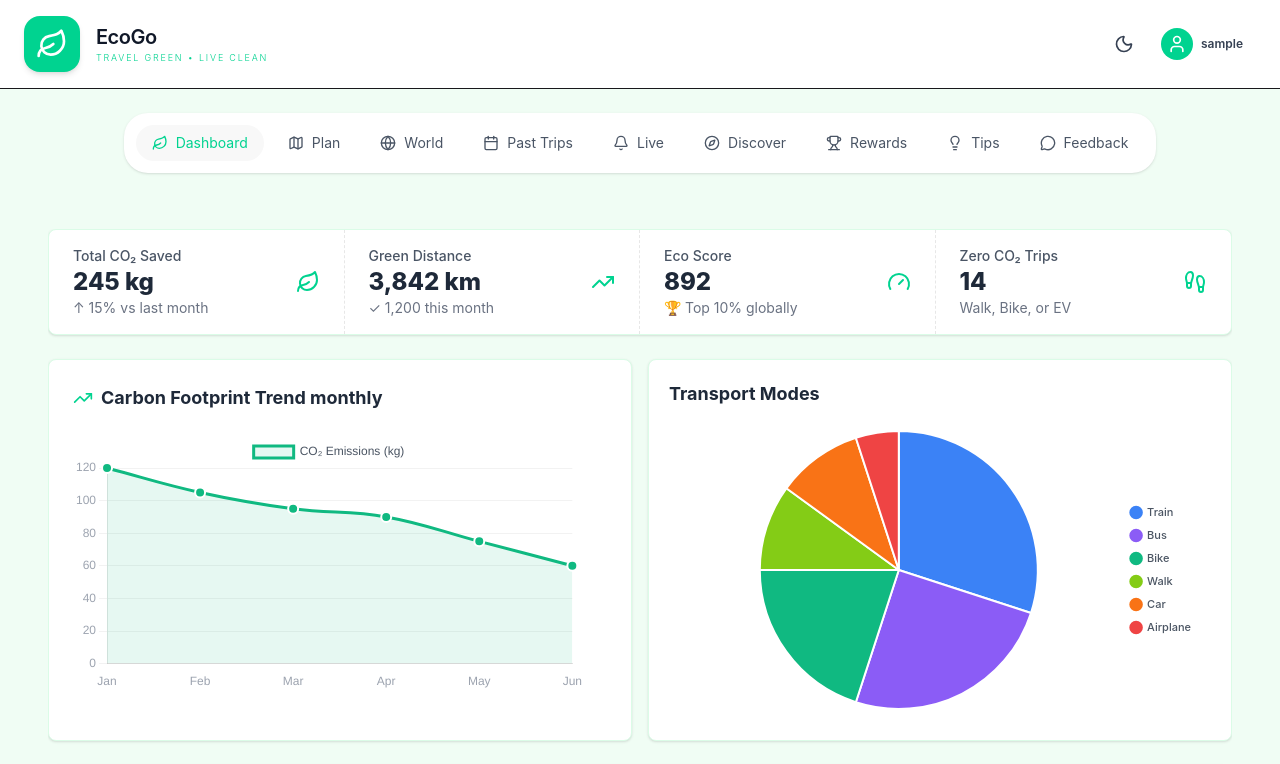
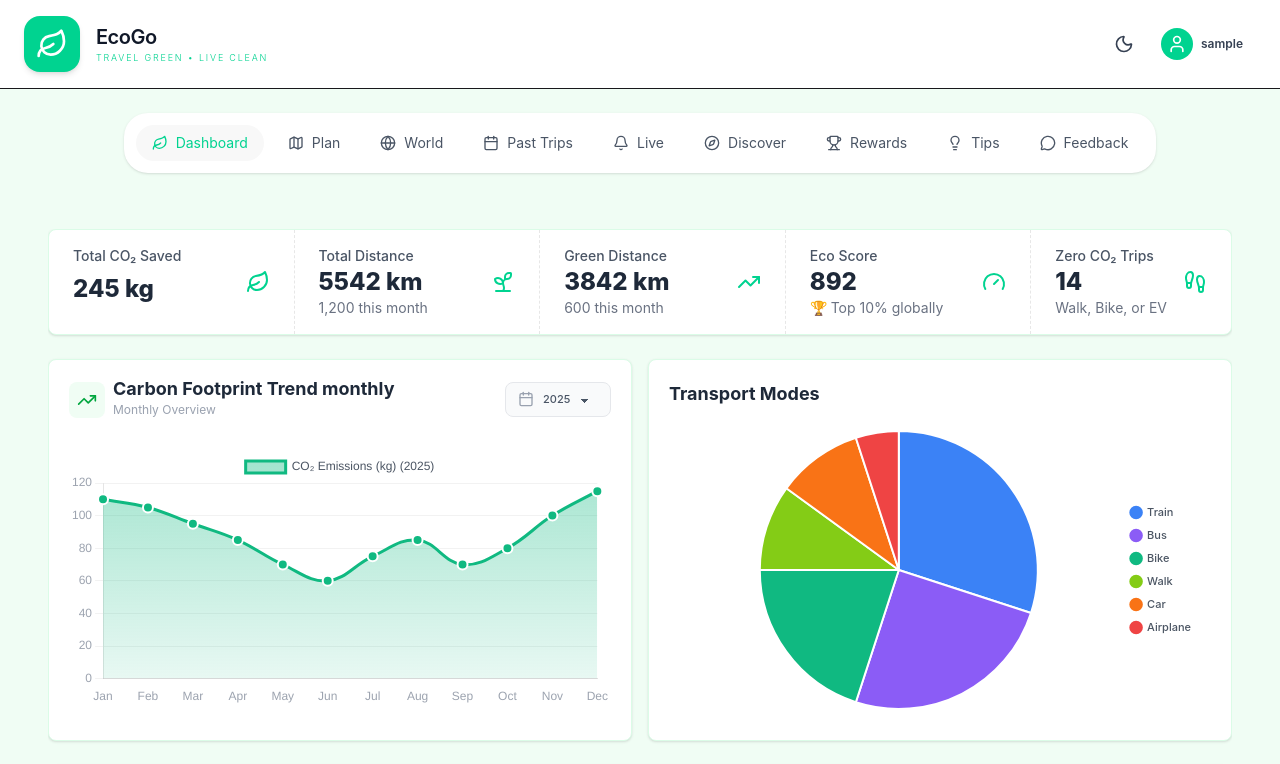
Before and after one commit to schwein69/Asw-Hci, a Vue app in the folder mevn-app/client/: page /dashboard in a window 1280 px wide. Shown: the top 764 px of the page. Built offline with nearby package versions, Linux system fonts and the light colour scheme; sample sign-in values are in the browser's storage.

Commit message:
improvement in dashboard

```diff
--- a/mevn-app/client/src/components/Dashboard.vue
+++ b/mevn-app/client/src/components/Dashboard.vue
@@ -4,6 +4,7 @@ import {
   Leaf,
   Zap,
   TrendingUp,
+  Sprout,
   Car,
   TreePine,
   Gauge,
@@ -37,14 +38,20 @@ const t = (key) => translate(key, language.value);
 const stats = computed(() => [
   {
     label: t("dashboard.totalCo2Saved"),
-    value: "245 kg", // Kept Base value, used Snippet 2 key
-    subtitle: t("dashboard.vsLastMonth"), // "↑ 18% vs last month" equivalent
+    value: "245 kg",
+    subtitle: "", // compare to average equivalent distance
     icon: Leaf,
   },
   {
-    label: t("dashboard.greenMiles"), // "Green Distance"
-    value: "3,842 km",
+    label: t("dashboard.totalDistance"), // "Total Distance"
+    value: "5542 km",
     subtitle: t("dashboard.thisMonth"),
+    icon: Sprout,
+  },
+  {
+    label: t("dashboard.greenDistance"), // "Green Distance"
+    value: "3842 km",
+    subtitle: t("dashboard.thisMonthGreen"),
     icon: TrendingUp,
   },
   {
--- a/mevn-app/client/src/components/charts/CarbonTrendChart.vue
+++ b/mevn-app/client/src/components/charts/CarbonTrendChart.vue
@@ -1,5 +1,6 @@
-<script>
-import { TrendingUp } from "lucide-vue-next";
+<script setup>
+import { ref, computed, onMounted, onUnmounted } from "vue";
+import { TrendingUp, Calendar } from "lucide-vue-next";
 import { Line } from "vue-chartjs";
 import {
   Chart as ChartJS,
@@ -25,46 +26,84 @@ ChartJS.register(
   Filler
 );
 
-export default {
-  name: "CarbonTrendChart",
-  components: { Line, TrendingUp },
-  data() {
-    const lang = getLanguage();
+const language = ref(getLanguage());
+const selectedYear = ref("2025");
+
+// --- Fake Datasets
+const datasets = {
+  2023: [140, 130, 115, 100, 85, 75, 95, 105, 90, 100, 120, 145],
+  2024: [125, 115, 100, 90, 75, 65, 85, 95, 80, 90, 110, 130],
+  2025: [110, 105, 95, 85, 70, 60, 75, 85, 70, 80, 100, 115],
+  2026: [108, null, null, null, null, null, null, null, null, null, null, null],
+};
+
+const allMonthLabels = computed(() => [
+  translate("dashboard.months.jan", language.value),
+  translate("dashboard.months.feb", language.value),
+  translate("dashboard.months.mar", language.value),
+  translate("dashboard.months.apr", language.value),
+  translate("dashboard.months.may", language.value),
+  translate("dashboard.months.jun", language.value),
+  translate("dashboard.months.jul", language.value),
+  translate("dashboard.months.aug", language.value),
+  translate("dashboard.months.sep", language.value),
+  translate("dashboard.months.oct", language.value),
+  translate("dashboard.months.nov", language.value),
+  translate("dashboard.months.dec", language.value),
+]);
+
+const chartData = computed(() => {
+  const currentData = datasets[selectedYear.value] || [];
+
   return {
-      language: lang,
-      chartData: {
-        labels: [
-          translate("dashboard.months.jan", lang),
-          translate("dashboard.months.feb", lang),
-          translate("dashboard.months.mar", lang),
-          translate("dashboard.months.apr", lang),
-          translate("dashboard.months.may", lang),
-          translate("dashboard.months.jun", lang),
-        ],
+    labels: allMonthLabels.value,
     datasets: [
       {
-            label: translate("dashboard.co2Emissions", lang),
-            data: [120, 105, 95, 90, 75, 60],
+        label: `${translate("dashboard.co2Emissions", language.value)} (${
+          selectedYear.value
+        })`,
+        data: currentData,
         borderColor: "#10b981",
-            backgroundColor: "rgba(16, 185, 129, 0.1)",
+        backgroundColor: (context) => {
+          const ctx = context.chart.ctx;
+          const gradient = ctx.createLinearGradient(0, 0, 0, 300);
+          gradient.addColorStop(0, "rgba(16, 185, 129, 0.4)");
+          gradient.addColorStop(1, "rgba(16, 185, 129, 0.0)");
+          return gradient;
+        },
         fill: true,
         tension: 0.4,
         pointBackgroundColor: "#10b981",
         pointBorderColor: "#fff",
         pointBorderWidth: 2,
         pointRadius: 5,
+        pointHoverRadius: 7,
+        spanGaps: false,
       },
     ],
-      },
-      chartOptions: {
+  };
+});
+
+const t = (key) => translate(key, language.value);
+
+const chartOptions = {
   responsive: true,
-        maintainAspectRatio: true,
+  maintainAspectRatio: false,
   plugins: {
     legend: {
       display: true,
-            labels: {
-              color: "#4b5563",
-              font: { size: 12 },
+      labels: { color: "#4b5563", font: { size: 12 } },
+    },
+    tooltip: {
+      backgroundColor: "rgba(255, 255, 255, 0.9)",
+      titleColor: "#1f2937",
+      bodyColor: "#10b981",
+      borderColor: "#e5e7eb",
+      borderWidth: 1,
+      padding: 10,
+      displayColors: false,
+      callbacks: {
+        label: (context) => `${context.parsed.y} kg CO₂`,
       },
     },
   },
@@ -79,56 +118,69 @@ export default {
       grid: { display: false },
     },
   },
-      },
 };
-  },
-  computed: {
-    t() {
-      return (key) => translate(key, this.language);
-    },
-  },
-  mounted() {
-    window.addEventListener("languageChanged", this.handleLanguageChange);
-  },
-  beforeUnmount() {
-    window.removeEventListener("languageChanged", this.handleLanguageChange);
-  },
-  methods: {
-    handleLanguageChange(event) {
-      this.language = event.detail.language;
-      this.updateChartData();
-    },
-    updateChartData() {
-      this.chartData.labels = [
-        this.t("dashboard.months.jan"),
-        this.t("dashboard.months.feb"),
-        this.t("dashboard.months.mar"),
-        this.t("dashboard.months.apr"),
-        this.t("dashboard.months.may"),
-        this.t("dashboard.months.jun"),
-      ];
-      this.chartData.datasets[0].label = this.t("dashboard.co2Emissions");
-    },
-  },
+
+const handleLanguageChange = (event) => {
+  language.value = event.detail.language;
 };
+
+onMounted(() => {
+  window.addEventListener("languageChanged", handleLanguageChange);
+});
+
+onUnmounted(() => {
+  window.removeEventListener("languageChanged", handleLanguageChange);
+});
 </script>
 
 <template>
-  <div class="card bg-white border border-green-100 shadow-sm">
-    <div class="card-body">
-      <div class="flex items-center gap-2 mb-4">
-        <TrendingUp class="w-5 h-5 text-success" />
-        <h3 class="text-lg font-bold text-gray-800">
+  <div class="card bg-white border border-green-100 shadow-sm h-full">
+    <div class="card-body p-5">
+      <div
+        class="flex flex-col sm:flex-row justify-between items-start sm:items-center gap-4 mb-6"
+      >
+        <div class="flex items-center gap-2">
+          <div class="p-2 bg-green-50 rounded-lg">
+            <TrendingUp class="w-5 h-5 text-green-600" />
+          </div>
+          <div>
+            <h3 class="text-lg font-bold text-gray-800 leading-none">
               {{ t("dashboard.carbonFootprintTrend") }}
             </h3>
+            <span class="text-xs text-gray-400">{{
+              t("dashboard.monthlyOverview")
+            }}</span>
           </div>
-      <div class="h-64">
-        <Line :data="chartData" :options="chartOptions" class="w-full" />
+        </div>
+
+        <div
+          class="flex items-center gap-2 bg-gray-50 p-1 rounded-lg border border-gray-200"
+        >
+          <div class="relative">
+            <Calendar
+              class="w-4 h-4 text-gray-400 absolute left-2 top-1/2 -translate-y-1/2 pointer-events-none"
+            />
+            <select
+              v-model="selectedYear"
+              class="select select-xs select-ghost pl-8 font-medium text-gray-600 focus:bg-white w-24 focus:outline-none cursor-pointer"
+            >
+              <option
+                v-for="year in Object.keys(datasets).reverse()"
+                :key="year"
+                :value="year"
+              >
+                {{ year }}
+              </option>
+            </select>
+          </div>
+        </div>
+      </div>
+
+      <div class="h-64 w-full relative">
+        <Line :data="chartData" :options="chartOptions" />
       </div>
     </div>
   </div>
 </template>
 
-<style scoped>
-/* Component-specific styles */
-</style>
+<style scoped></style>
--- a/mevn-app/client/src/utils/translations.js
+++ b/mevn-app/client/src/utils/translations.js
@@ -79,11 +79,13 @@ const translations = {
       zeroTrips: "Zero CO₂ Trips",
       zeroTripsBanner: "Walk, Bike, or EV",
       totalCo2Saved: "Total CO₂ Saved",
-      greenMiles: "Green Distance",
+      greenDistance: "Green Distance",
+      totalDistance: "Total Distance",
       ecoScore: "Eco Score",
       monthlyGoal: "Monthly Goal",
-      vsLastMonth: "↑ 15% vs last month",
-      thisMonth: "✓ 1,200 this month",
+      monthlyOverview: "Monthly Overview",
+      thisMonthGreen: "600 this month",
+      thisMonth: "1,200 this month",
       topGlobally: "🏆 Top 10% globally",
       progressBar: "Progress bar visualization",
       environmentalImpact: "Your Environmental Impact",
@@ -615,8 +617,9 @@ const translations = {
       greenMiles: "Distanza Verde",
       ecoScore: "Punteggio Eco",
       monthlyGoal: "Obiettivo Mensile",
-      vsLastMonth: "↑ 15% vs mese scorso",
-      thisMonth: "✓ 1.200 questo mese",
+      monthlyOverview: "Panoramica Mensile",
+      thisMonthGreen: "600 questo mese",
+      thisMonth: "1.200 questo mese",
       topGlobally: "🏆 Top 10% globalmente",
       progressBar: "Visualizzazione barra di progresso",
       environmentalImpact: "Il Tuo Impatto Ambientale",
```
Lines whose indentation alone changed are shown as unchanged.
